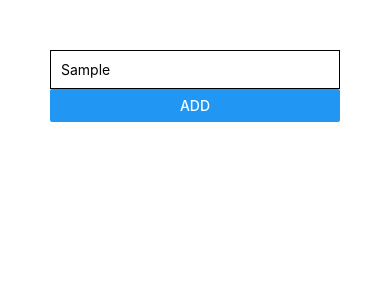
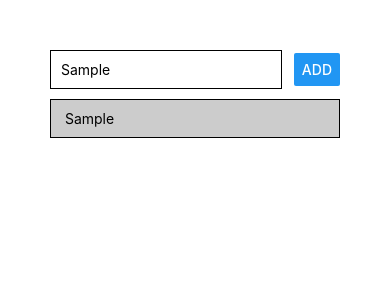
Before and after one commit to kennykngo/udemy-react-native-goals-app, a React Native app: screen / in a window 390 px wide. Both pictures are taken after typing "Sample" into the empty fields and a click on the button "ADD". Shown: the top 300 px of the page. Built offline with nearby package versions, Linux system fonts and the light colour scheme.

Commit message:
adding styles and creating simple courseGoal state

```diff
--- a/App.js
+++ b/App.js
@@ -1,33 +1,62 @@
-// import { useState } from "expo-status-bar";
 import React, { useState } from "react";
 import { Button, StyleSheet, Text, TextInput, View } from "react-native";
 
 export default function App() {
+  const [enteredGoal, setEnteredGoal] = useState("");
+  const [courseGoals, setCourseGoals] = useState([]);
+
+  const goalInputHandler = (enteredText) => {
+    setEnteredGoal(enteredText);
+  };
+
+  // used as a helper function to setCourseGoals to be the spreaded currentGoals WITH  the newly entered goals
+  const addGoalHandler = () => {
+    // setCourseGoals([...courseGoals, enteredGoal]);
+    setCourseGoals((currentGoals) => [...currentGoals, enteredGoal]);
+  };
+
   return (
     <View style={styles.container}>
+      <View style={styles.inputContainer}>
+        <TextInput
+          placeholder="Course Goal"
+          style={styles.textInput}
+          onChangeText={goalInputHandler}
+          value={enteredGoal}
+        />
+        <Button title="ADD" onPress={addGoalHandler} />
+      </View>
       <View>
-        <TextInput placeholder="Course Goal" style={styles.textInput} />
-        <Button title="ADD" />
+        {courseGoals.map((goal, i) => (
+          <View style={styles.listItem}>
+            <Text key={i}> {goal} </Text>
+          </View>
+        ))}
       </View>
-
-      <View></View>
     </View>
   );
 }
 
 const styles = StyleSheet.create({
-  // container: {
-  //   flex: 1,
-  //   backgroundColor: "#fff",
-  //   alignItems: "center",
-  //   justifyContent: "center",
-  // },
   container: {
     padding: 50,
+  },
+  inputContainer: {
+    flexDirection: "row",
+    justifyContent: "space-between",
+    alignItems: "center",
   },
   textInput: {
     borderColor: "black",
     borderWidth: 1,
     padding: 10,
+    width: "80%",
+  },
+  listItem: {
+    padding: 10,
+    marginVertical: 10,
+    backgroundColor: "#ccc",
+    borderColor: "black",
+    borderWidth: 1,
   },
 });
```
